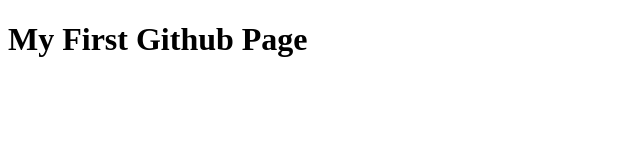
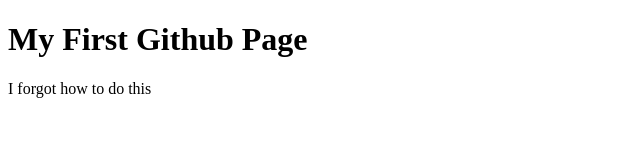
Before and after one commit to nico-mikaela17/nico-mikaela17.github.io, a plain HTML site: page index.html in a window 1280 px wide. Shown: the whole page, without its empty margins (0-640 px from the left). Drawn offline with Linux system fonts and the light colour scheme.

Commit message:
Update index.html

```diff
--- a/index.html
+++ b/index.html
@@ -7,5 +7,6 @@
 
 <body>
 <h1>My First Github Page</h1>
+  <p>I forgot how to do this</p>
 </body>
 </html>
```
